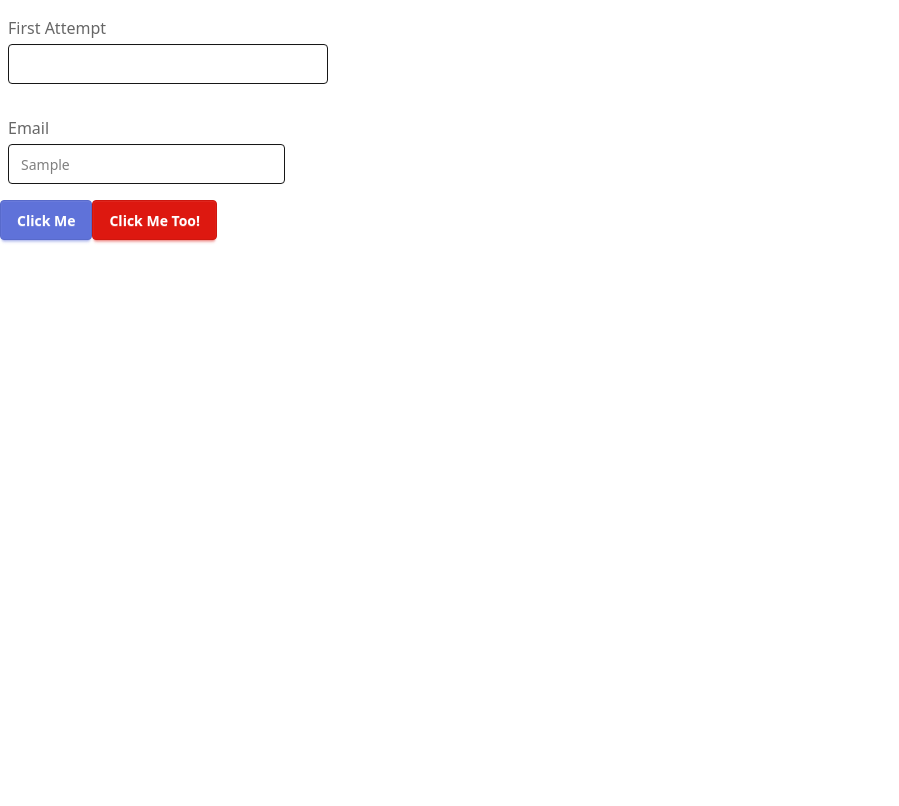
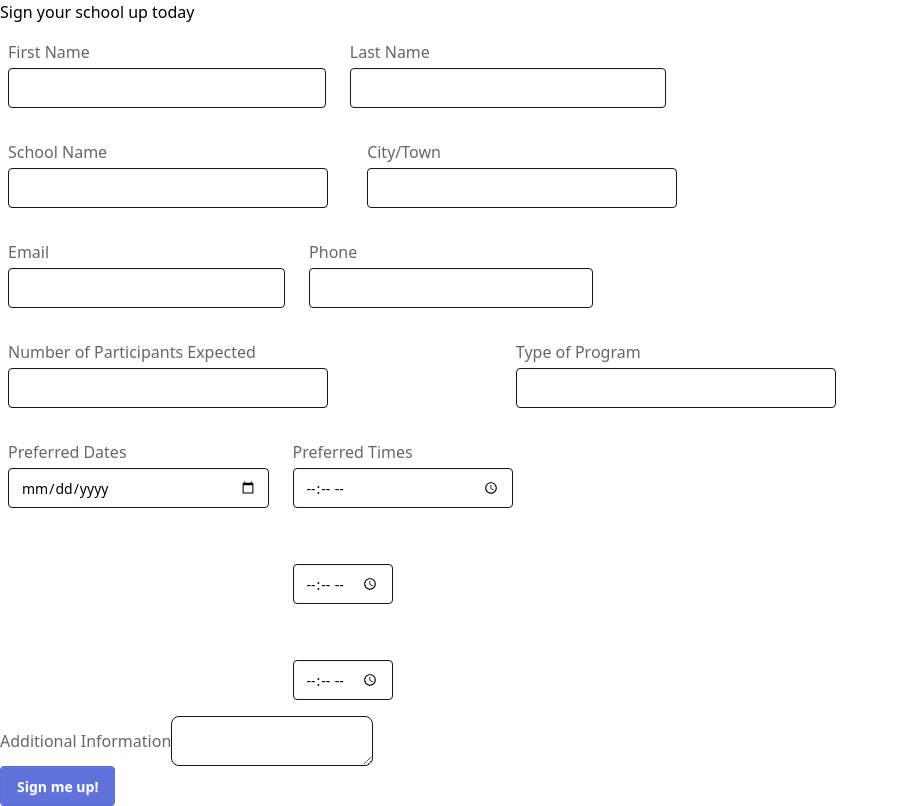
Before and after one commit to sfortosky/jitssk, a Next.js app: page / in a window 1280 px wide. Shown: the whole page, without its empty margins (0-899 px from the left). Built offline with nearby package versions, Linux system fonts and the light colour scheme.

Commit message:
Add component for sign up form

```diff
--- a/app/components/form-components/Input.tsx
+++ b/app/components/form-components/Input.tsx
@@ -1,7 +1,7 @@
 import React, { InputHTMLAttributes } from "react";
 
 interface InputProps extends InputHTMLAttributes<HTMLInputElement>{
-    children: React.ReactNode;
+    children?: React.ReactNode;
 }
 
 
--- /dev/null
+++ b/app/components/form-components/sign-up.tsx
@@ -0,0 +1,38 @@
+import Input from "@/app/components/form-components/Input";
+import Button from "@/app/components/form-components/button";
+
+
+export default function SignUp () {
+    return <form>
+        <h1>Sign your school up today</h1>
+        <div className="flex gap-2">
+            <Input>First Name</Input>
+            <Input>Last Name</Input>
+        </div>
+        <div className="flex gap-2">
+            <Input>School Name</Input>
+            <Input>City/Town</Input>
+        </div>
+        <div className="flex gap-2">
+            <Input>Email</Input>
+            <Input>Phone</Input>
+        </div>
+        <div className="flex gap-2">
+            <Input>Number of Participants Expected</Input>
+            <Input>Type of Program</Input>
+        </div>
+        <div className="flex gap-2">
+            <Input type="date">Preferred Dates</Input>
+            <div>
+                <Input type="time">Preferred Times</Input>
+                <Input type="time"/>
+                <Input type="time"/>
+            </div>
+        </div>
+        <fieldset className="flex">
+            <label htmlFor="textarea" className="label">Additional Information</label>
+            <textarea id="textarea" className="border border-neutral rounded-box"/>
+        </fieldset>
+        <Button className="btn-primary">Sign me up!</Button>
+    </form>
+}
--- a/app/page.tsx
+++ b/app/page.tsx
@@ -1,22 +1,9 @@
-import Input from "@/app/components/form-components/Input";
-import Button from "@/app/components/form-components/button";
+import SignUp from "@/app/components/form-components/sign-up";
 
 export default function Home() {
   return (
     <div>
-      <form>
-          <Input id="first">First Attempt</Input>
-          <Input
-              id="second"
-              type="email"
-              required={true}
-              placeholder="Sample"
-          >
-              Email
-          </Input>
-          <Button className="btn-primary">Click Me</Button>
-          <Button className="btn-secondary">Click Me Too!</Button>
-      </form>
+        <SignUp/>
     </div>
   );
 }
```
